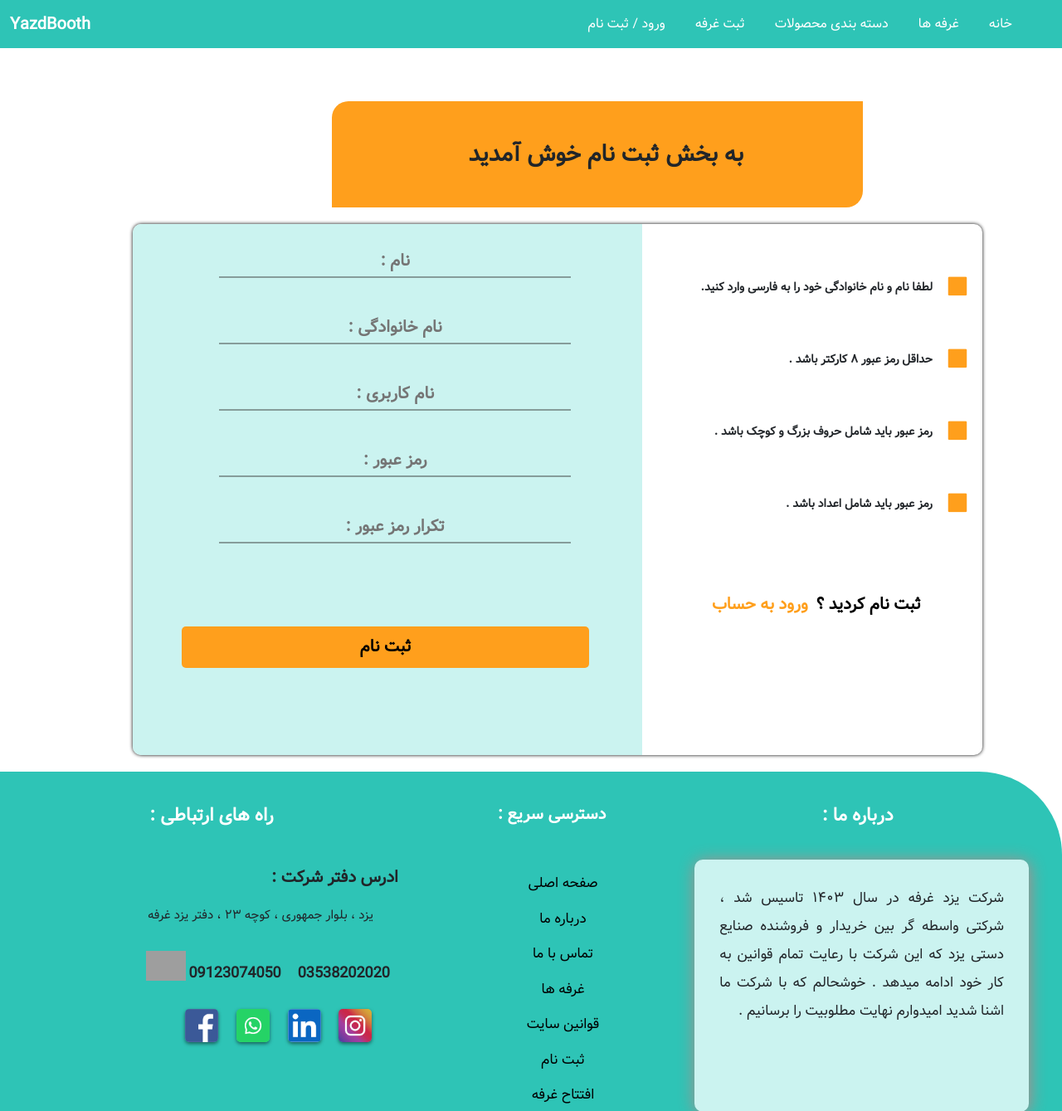
After one commit to FahimReza1386/Yazd-Booth, a Django app: page /register/ in a window 1280 px wide. The commit adds this page. Shown: the top 1339 px of the page at 83% size. Run offline with Django 5.2, Linux system fonts and the light colour scheme; some web fonts are replaced; grey boxes are pictures that could not be loaded.

Commit message:
Create The Register Page

```diff
--- /dev/null
+++ b/Website/Store/forms.py
@@ -0,0 +1,15 @@
+from django.contrib.auth.models import User
+from django.contrib.auth.forms import UserCreationForm
+from django import forms
+
+class RegisterForm(UserCreationForm):
+    first_name = forms.CharField(required=True,label='', widget=forms.TextInput(attrs={'placeholder':'نام :'}), max_length=100)
+    last_name = forms.CharField(required=True,label='',widget=forms.TextInput(attrs={'placeholder':'نام خانوادگی :'}), max_length=100)
+    username = forms.CharField(required=True,label='',widget=forms.TextInput(attrs={'placeholder':'نام کاربری :'}), max_length=100)
+    password1 = forms.CharField(required=True,label='', widget=forms.PasswordInput(attrs={'placeholder':'رمز عبور :'}))
+    password2 = forms.CharField(required=True,label='', widget=forms.PasswordInput(attrs={'placeholder':'تکرار رمز عبور :'}))
+
+
+    class Meta:
+        model = User
+        fields = ('first_name', 'last_name', 'username' , 'password1' , 'password2')
--- a/Website/Store/templates/Login.html
+++ b/Website/Store/templates/Login.html
@@ -25,7 +25,7 @@
 <!--            ">مرا به خاطر بسپار</h5>-->
 <!--            </div>-->
             <div class="login" style="margin-top: 3rem">
-                <span>حسابی ندارید ؟</span><a href="{% url 'Logout' %}">افزودن حساب</a>
+                <span>حسابی ندارید ؟</span><a href="{% url 'Register' %}">افزودن حساب</a>
             </div>
             <button type="submit">ورود</button>
 
--- /dev/null
+++ b/Website/Store/templates/Register.html
@@ -0,0 +1,45 @@
+{% extends 'base.html' %}
+
+{% block content %}
+
+
+    <div class="WellCome">
+        <h2>به بخش ثبت نام خوش آمدید</h2>
+    </div>
+
+
+    <div class="Register">
+
+            <div class="Register-left">
+                  <form method="POST" action="{% url 'Register' %}">
+                                            {% csrf_token %}
+
+                <div class="inputs">
+                    {% for item in form %}
+                        {{ item }}
+                    {% endfor %}
+
+                </div>
+                <button type="submit">ثبت نام</button>
+              </form>
+            </div>
+        <div class="Register-right">
+            <div class="Register-Information">
+                <i class='bx bxs-square'></i>
+                <p>لطفا نام و نام خانوادگی خود را به فارسی وارد کنید.</p>
+                <i class='bx bxs-square'></i>
+                <p>حداقل رمز عبور ۸ کارکتر باشد .</p>
+                <i class='bx bxs-square'></i>
+                <p>رمز عبور باید شامل حروف بزرگ و کوچک باشد .</p>
+                <i class='bx bxs-square'></i>
+                <p>رمز عبور باید شامل اعداد باشد .</p>
+
+
+                <div class="login">
+                    <span>ثبت نام کردید ؟</span><a href="#">ورود به حساب</a>
+                </div>
+            </div>
+        </div>
+    </div>
+
+{% endblock %}
--- a/Website/Store/urls.py
+++ b/Website/Store/urls.py
@@ -7,4 +7,5 @@ urlpatterns = [
     path('about/', views.About, name='About'),
     path('login/', views.Login, name='Login'),
     path('logout/', views.Logout, name='Logout'),
+    path('register/', views.Register, name='Register'),
 ]
--- a/Website/Store/views.py
+++ b/Website/Store/views.py
@@ -2,7 +2,10 @@ from django.shortcuts import render,redirect
 from .models import *
 from django.contrib.auth import authenticate, login, logout
 from django.contrib import messages
-
+from .forms import RegisterForm
+from django.contrib.auth.models import User
+from django.contrib.auth.forms import UserCreationForm
+from django import forms
 
 # Create your views here.
 
@@ -36,3 +39,27 @@ def Logout(request):
     logout(request)
     messages.success(request, 'با موفقیت از حساب خود خارج شدید ...')
     return redirect('/')
+
+
+def Register(request):
+    if request.method == "POST":
+        forms = RegisterForm(request.POST)
+        if forms.is_valid():
+            forms.save()
+            if forms.data['password1'] == forms.data['password2']:
+                username = forms.data['username']
+                password2 = forms.data['password2']
+                user = authenticate(username=username, password=password2)
+                if user is not None :
+                    login(request, user)
+                    messages.success(request , 'حساب کاربری شما با موفقیت ساخته شد ...')
+                    return redirect('/')
+            else:
+                messages.success(request , "اختطار ! رمز عبور ها با یکدیگر متفاوت اند ..")
+                return redirect('Register')
+        else:
+            messages.error(request , 'فیلد های وارد شده اشتباه میباشد ...')
+            return redirect('/')
+    else:
+        forms = RegisterForm()
+        return render(request=request , template_name='Register.html' , context={'form':forms})
--- a/Website/static/css/style.css
+++ b/Website/static/css/style.css
@@ -551,13 +551,13 @@
     width: 90%;
     height: 40px;
     margin: 10px 20px 30px 0;
-    text-align: right;
     font-size: 20px;
     outline: none;
     background: none;
     border: none;
     border-bottom: 2px #1108085e solid;
     font-weight: bold;
+    text-align: center;
 
 }
 
@@ -570,14 +570,8 @@
     border-radius: 5px;
     font-size: 20px;
     font-weight: bold;
-}
-
-
-
-
-
-
-
+    padding: 10px;
+}
 
 /* --------------------------------Login Page------------------------------------- */
 
@@ -1845,3 +1839,7 @@ label{
     cursor: pointer;
     transition: all 0.3s ease;
 }
+
+#id_usable_password{
+    display: none;
+}
```
Also changed, not shown: Website/db.sqlite3.
